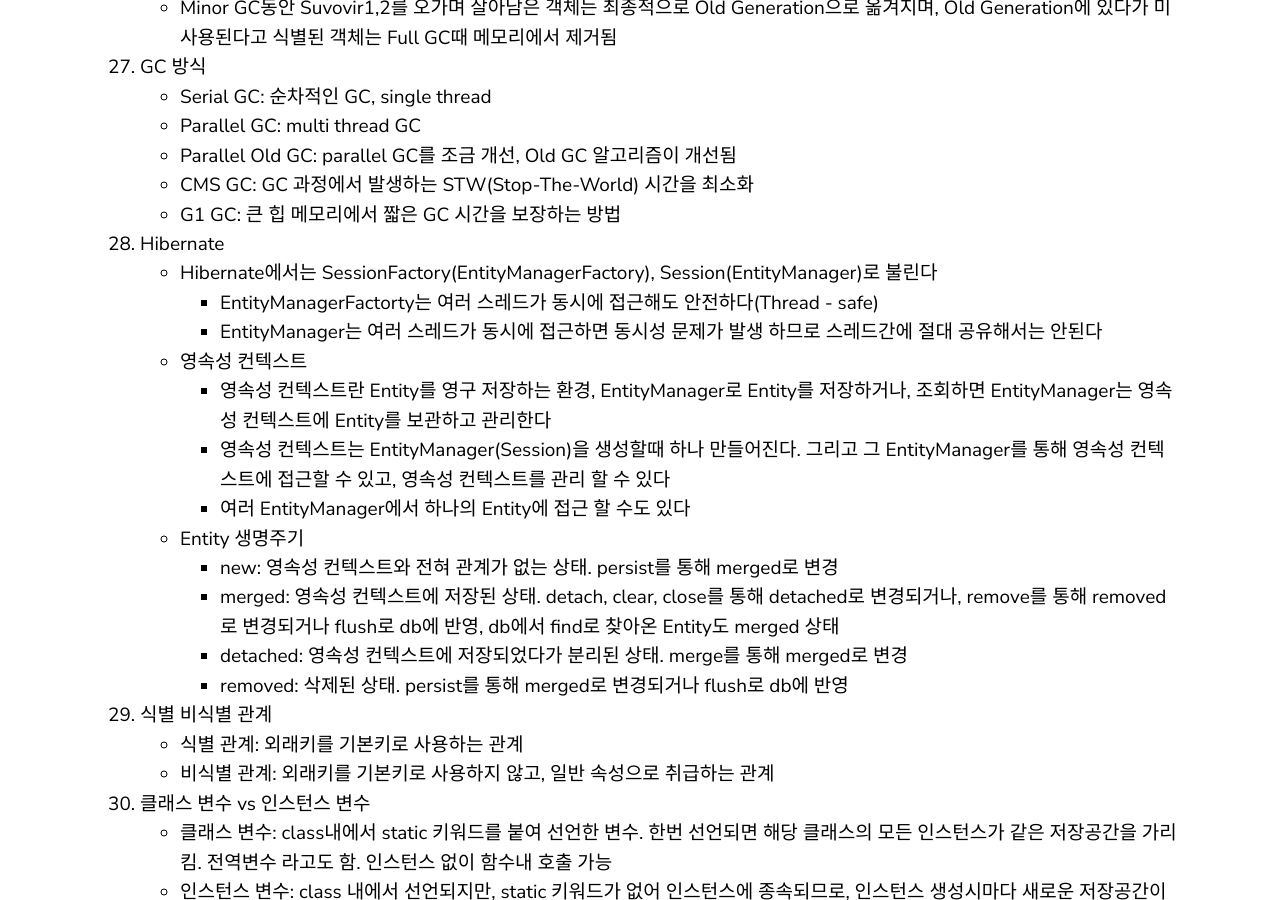
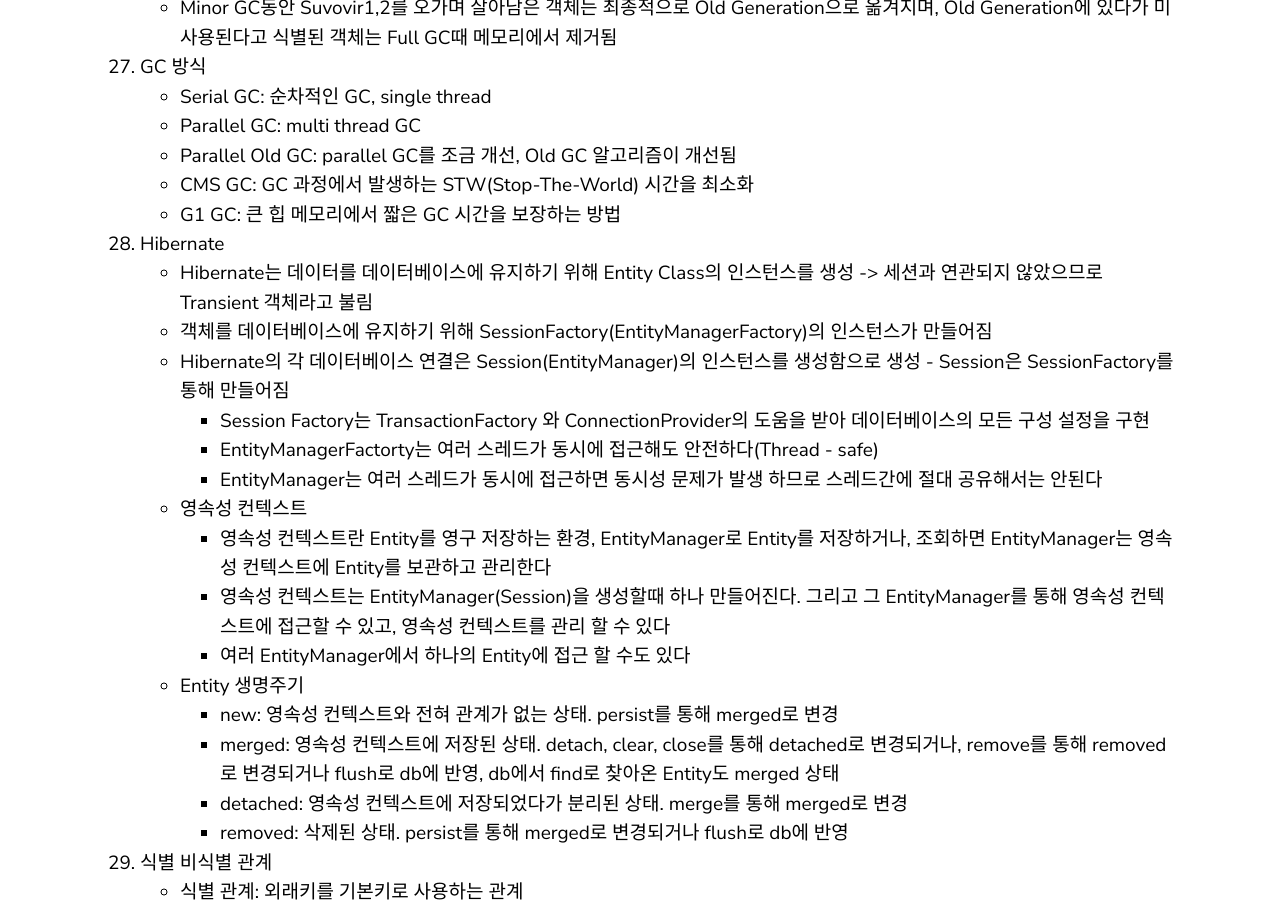
Before and after one commit to yoowonyoung/yoowonyoung.github.io, a Jekyll site: the page built from _posts/2020-08-11-Interview-03.md, in a window 1280 px wide and 900 px high, scrolled down 7636 px. Built offline with Jekyll 4.4.1, drawn with Linux system fonts in a browser that asks for light colours; comment, search, counter and statistics services are not loaded.

Commit message:
Update 2020-08-11-Interview-03.md

```diff
--- a/_posts/2020-08-11-Interview-03.md
+++ b/_posts/2020-08-11-Interview-03.md
@@ -221,7 +221,10 @@ categories: Interview
     - G1 GC: 큰 힙 메모리에서 짧은 GC 시간을 보장하는 방법
 
 28. Hibernate
-    - Hibernate에서는 SessionFactory(EntityManagerFactory), Session(EntityManager)로 불린다
+    - Hibernate는 데이터를 데이터베이스에 유지하기 위해 Entity Class의 인스턴스를 생성 -> 세션과 연관되지 않았으므로 Transient 객체라고 불림
+    - 객체를 데이터베이스에 유지하기 위해 SessionFactory(EntityManagerFactory)의 인스턴스가 만들어짐
+    - Hibernate의 각 데이터베이스 연결은 Session(EntityManager)의 인스턴스를 생성함으로 생성 - Session은 SessionFactory를 통해 만들어짐
+        * Session Factory는 TransactionFactory 와 ConnectionProvider의 도움을 받아 데이터베이스의 모든 구성 설정을 구현
         * EntityManagerFactorty는 여러 스레드가 동시에 접근해도 안전하다(Thread - safe)
         * EntityManager는 여러 스레드가 동시에 접근하면 동시성 문제가 발생 하므로 스레드간에 절대 공유해서는 안된다
 
```
